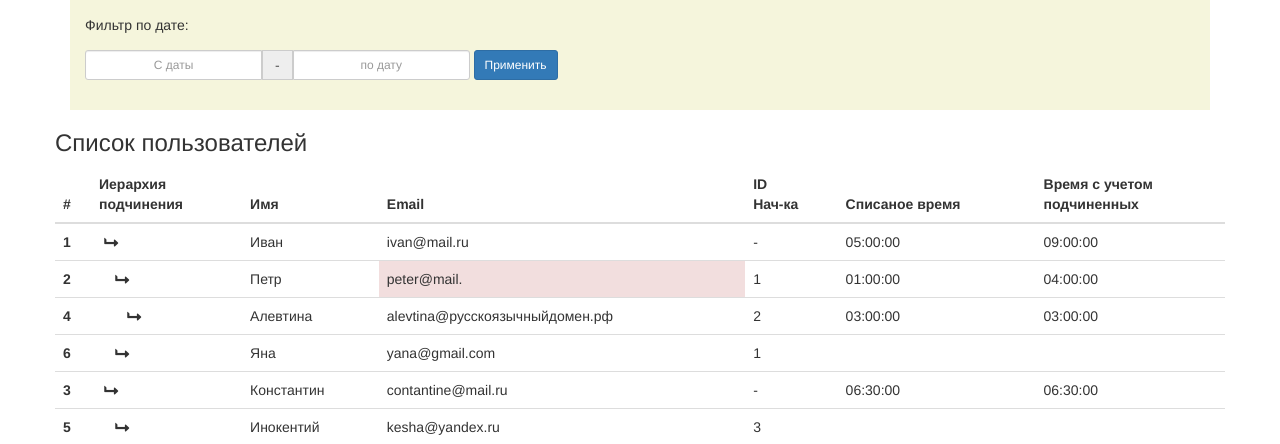
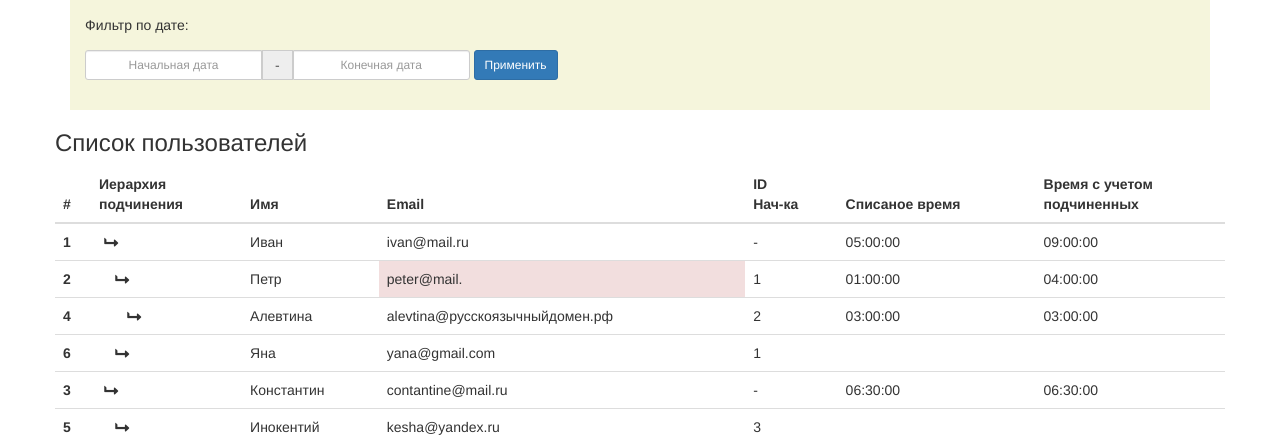
Before and after one commit to fvy/kc-test, a PHP site: page / in a window 1280 px wide. Shown: the top 444 px of the page. Run offline with PHP 8.4, Linux system fonts and the light colour scheme; data comes from the database, SQL or seed files in the repository; some libraries are stand-ins or nearby versions.

Commit message:
Rename placeholders in form

```diff
--- a/src/Views/FormView.php
+++ b/src/Views/FormView.php
@@ -9,10 +9,10 @@ use fvy\Korus\Utils\HtmlHelpers;
     <div class="row form-horizontal">
         <div class="span5 col-md-8" id="sandbox-container">
             <div class="input-daterange input-group" id="datepicker">
-                <input type="text" class="input-sm form-control" name="startDate" placeholder="C даты"
+                <input type="text" class="input-sm form-control" name="startDate" placeholder="Начальная дата"
                        value="<?= HtmlHelpers::sanitizeDate('startDate'); ?>">
                 <span class="input-group-addon"> - </span>
-                <input type="text" class="input-sm form-control" name="endDate" placeholder="по дату"
+                <input type="text" class="input-sm form-control" name="endDate" placeholder="Конечная дата"
                        value="<?= HtmlHelpers::sanitizeDate('endDate'); ?>">
             </div>
             <button type="submit" class="btn btn-primary btn-sm">Применить</button>
```
